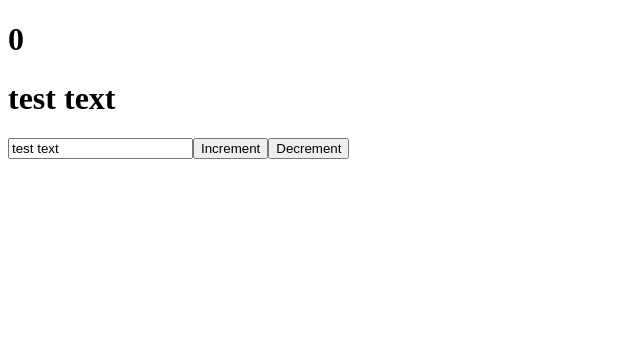
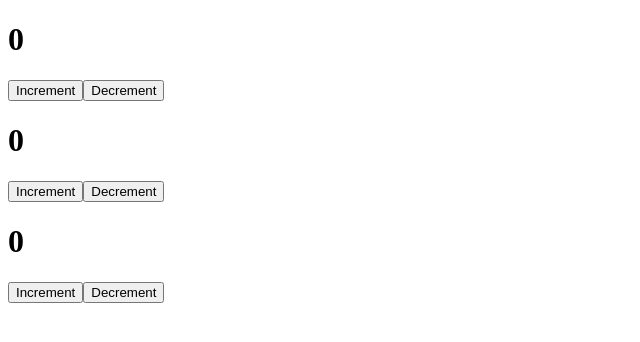
Before and after one commit to Sparow2021/RepeatReact, a React (Create React App) app: page / in a window 1280 px wide. Shown: the top 342 px of the page, without its empty margins (0-640 px from the left). Built offline with nearby package versions, Linux system fonts and the light colour scheme.

Commit message:
Component Couner

```diff
--- a/src/App.js
+++ b/src/App.js
@@ -1,29 +1,13 @@
-import React, { useState } from "react";
+import React from "react";
+import Counter from "./components/Counter";
 
 function App() {
-
-  const [likes, setLikes] = useState(0)
-  const [value, setValue] = useState('test text')
-
-  function increment() {
-    setLikes(likes+1)
-  }
-
-  function decrement() {
-    setLikes(likes-1)
-  }
-
   return (
     <div className="App">
-      <h1>{likes}</h1>
-      <h1>{value}</h1>
-      <input
-        type="text"
-        value={value}
-        onChange={event => setValue(event.target.value)}
-      />
-      <button onClick={increment}>Increment</button>
-      <button onClick={decrement}>Decrement</button>
+      <Counter/>
+      <Counter/>
+      <Counter/>
+
     </div>
   );
 }
--- /dev/null
+++ b/src/components/Counter.jsx
@@ -0,0 +1,22 @@
+import React, { useState } from 'react';
+
+const Counter = () => {
+    const [count, setCount] = useState(0);
+
+    function increment() {
+        setCount(count+1)
+    }
+
+      function decrement() {
+        setCount(count-1)
+    }
+    return (
+        <div>
+            <h1>{count}</h1>
+            <button onClick={increment}>Increment</button>
+            <button onClick={decrement}>Decrement</button>
+        </div>
+    )
+}
+
+export default Counter;
```
